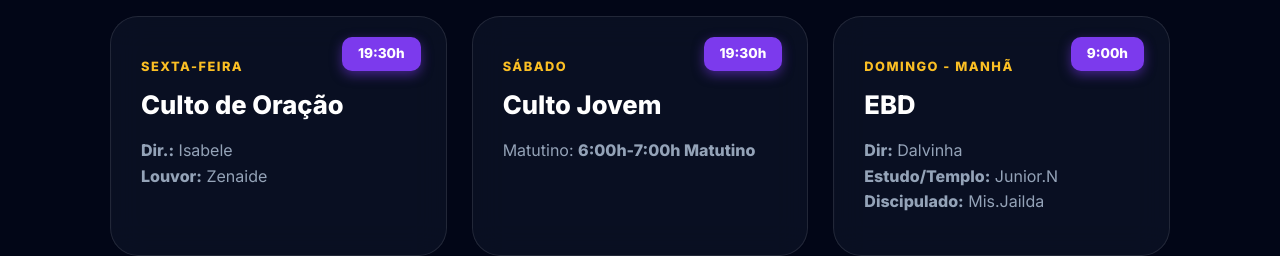
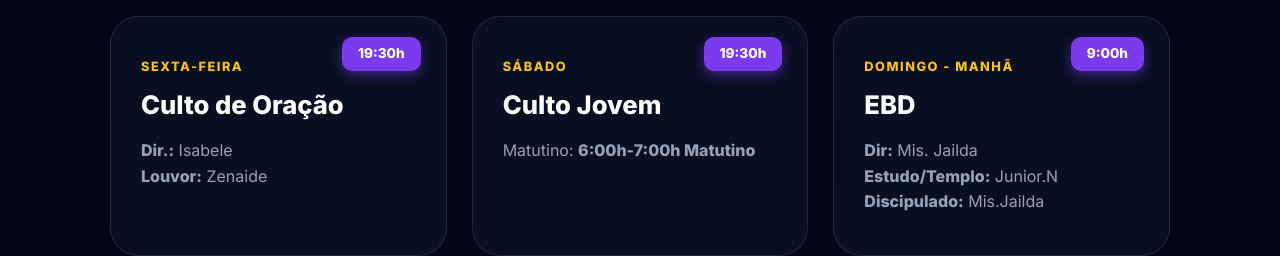
Before and after one commit to EduardoMoraess/agenda_ibm2, a React (Vite) app: page / in a window 1280 px wide. Shown: the part 1000-1256 px from the top of the page. Built offline with nearby package versions, Linux system fonts and the light colour scheme.

Commit message:
Update App.jsx
asd

```diff
--- a/src/App.jsx
+++ b/src/App.jsx
@@ -15,7 +15,7 @@ function App() {
     {
       dataDay: "domingo", hora: "9:00h", dia: "Domingo - Manhã", titulo: "EBD", featured: true,
       extras: [
-        { label: "Dir", valor: "Dalvinha" },
+        { label: "Dir", valor: "Mis. Jailda " },
         { label: "Estudo/Templo", valor: "Junior.N" },
         { label: "Discipulado", valor: "Mis.Jailda" },
       ]
```
